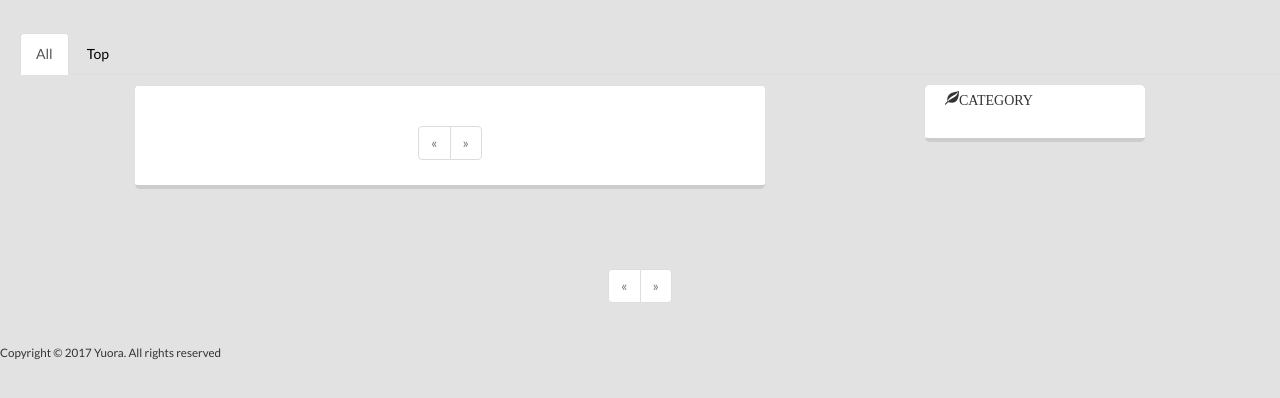
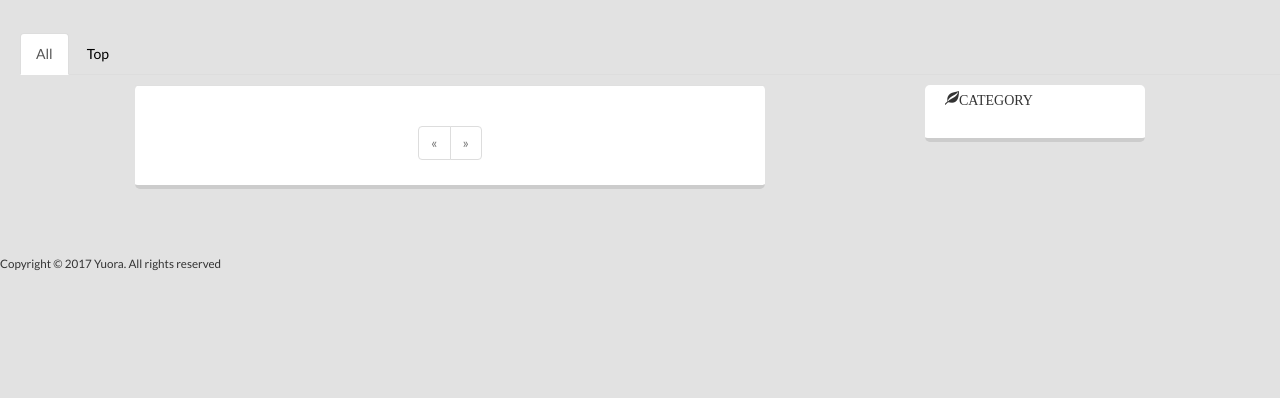
Before and after one commit to ywang04/flask-blog, a Flask app: page / in a window 1280 px wide. Shown: the part 51-449 px from the top of the page. Run offline with Flask 2, Linux system fonts and the light colour scheme; data that the repository does not hold is empty; some libraries are stand-ins or nearby versions.

Commit message:
Remove pagination part

```diff
--- a/app/templates/index.html
+++ b/app/templates/index.html
@@ -37,16 +37,10 @@
         <div class="right-container container-color container-border col">
 
             {% include '_category_show.html' %}
-
         </div>
 
         </div>
 
-        {% if pagination %}
-            <div class="pagination">
-                {{ macros.pagination_widget(pagination,'main.index') }}
-            </div>
-        {% endif %}
 
 <script>
  if(!!window.performance && window.performance.navigation.type === 2) {
```
